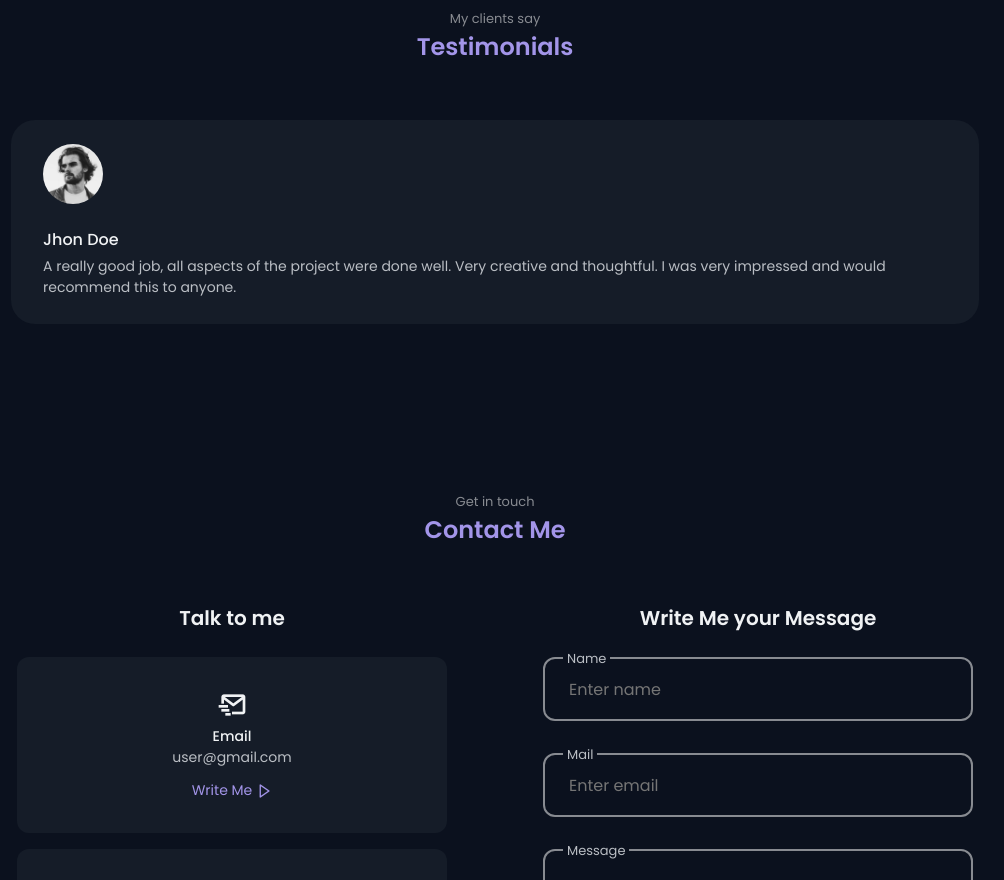
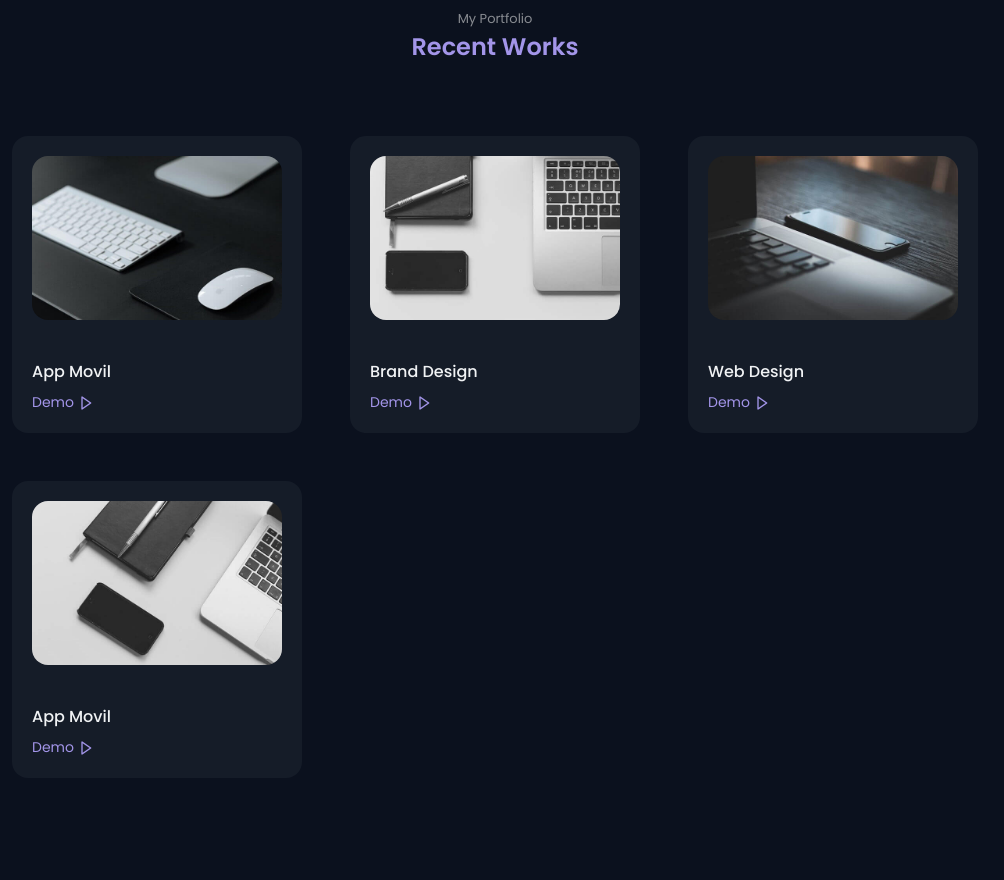
Before and after one commit to iamJ3/Vinit_Portfolio, a plain HTML site: page index.html in a window 1280 px wide. Shown: the part 1920-2800 px from the top of the page, without its empty margins (145-1149 px from the left). Drawn offline with nearby package versions, Linux system fonts and the light colour scheme.

Commit message:
services

```diff
--- a/index.html
+++ b/index.html
@@ -1,69 +1,79 @@
 <!DOCTYPE html>
 <html lang="en">
+
 <head>
     <meta charset="UTF-8">
     <meta name="viewport" content="width=device-width, initial-scale=1.0">
+
     <!--=============== FAVICON ===============-->
     <link rel="apple-touch-icon" sizes="180x180" href="assets/favicons/apple-touch-icon.png">
-        <link
-            rel="icon"
-            type="image/png"
-            sizes="32x32"
-            href="assets/favicons/favicon-32x32.png"
-        >
-        <link
-            rel="icon"
-            type="image/png"
-            sizes="16x16"
-            href="assets/favicons/favicon-16x16.png"
-        >
+    <link rel="icon" type="image/png" sizes="32x32" href="assets/favicons/favicon-32x32.png">
+    <link rel="icon" type="image/png" sizes="16x16" href="assets/favicons/favicon-16x16.png">
     <link rel="manifest" href="assets/favicons/site.webmanifest">
     <link rel="mask-icon" href="assets/favicons/safari-pinned-tab.svg" color="#5bbad5">
     <link rel="shortcut icon" href="assets/favicons/favicon.ico">
     <meta name="msapplication-TileColor" content="#da532c">
     <meta name="msapplication-config" content="assets/favicons/browserconfig.xml">
     <meta name="theme-color" content="#a789d4">
+
     <!--=============== BOXICONS ===============-->
-        <link href="https://unpkg.com/boxicons@2.1.2/css/boxicons.min.css" rel="stylesheet">
+    <link href='https://unpkg.com/boxicons@2.1.2/css/boxicons.min.css' rel='stylesheet'>
+
     <!--=============== SWIPER CSS ===============-->
     <link rel="stylesheet" href="assets/css/swiper-bundle.min.css">
+
     <!--=============== CSS ===============-->
     <link rel="stylesheet" href="assets/css/styles.css">
-        <title> Vinit Kumar</title>
+
+    <title> Hailee's Portfolio </title>
 </head>
+
 <body>
     <!--=============== HEADER ===============-->
     <header class="header" id="header">
         <nav class="nav container">
             <a href="#" class="nav__logo">Vinit Kumar</a>
+
             <div class="nav__menu">
                 <ul class="nav__list">
                     <li class="nav__item ">
                         <a href="#home" class="nav__link">
-                                <i class="bx bx-home"></i>
+                            <i class='bx bx-home'></i>
                         </a>
                     </li>
+
                     <li class="nav__item ">
                         <a href="#about" class="nav__link">
-                                <i class="bx bx-user"></i>
+                            <i class='bx bx-user'></i>
                         </a>
                     </li>
+
+                    <li class="nav__item">
+                        <a href="#skills" class="nav__link">
+                            <i class='bx bx-book'></i>
+                        </a>
+                    </li>
+
                     <li class="nav__item">
                         <a href="#work" class="nav__link">
-                                <i class="bx bx-briefcase-alt-2"></i>
+                            <i class='bx bx-briefcase-alt-2'></i>
                         </a>
                     </li>
+
                     <li class="nav__item">
                         <a href="#contact" class="nav__link">
-                                <i class="bx bx-message-square-dots"></i>
+                            <i class='bx bx-message-square-dots'></i>
                         </a>
                     </li>
                 </ul>
             </div>
+
             <!--=============== theme change button ===============-->
-                <i class="bx bx-moon change-theme change-theme-button" id="theme-button"></i>
+            <i class='bx bx-moon change-theme change-theme-button' id="theme-button"></i>
+
         </nav>
     </header>
+
     <!--=============== MAIN ===============-->
     <main class="main">
         <!--=============== HOME ===============-->
@@ -80,9 +90,11 @@
                             <a href="#about" class="button">About</a>
                         </div>
                     </div>
+
                 <div class="home__handle">
-                        <img src="assets/img/vinit.png" alt="" class="home__img">
+                    <img src="assets/img/vinit_3.png" alt="" class="home__img">
                 </div>
+
                 <div class="home__social">
                         <a href="https://www.linkedin.com/in/vinit-kumar-609923346 " target="_blank" class="home__social-link">
                             <i class="bx bxl-linkedin"></i>
@@ -94,12 +106,14 @@
                             <i class="bx bxl-facebook"></i>
                         </a>
                     </div>
+
                 <a href="#about" class="home__scroll">
-                        <i class="bx bx-mouse home__scroll-icon"></i>
+                    <i class='bx bx-mouse home__scroll-icon'></i>
                     <span class="home__scroll-name">Scroll Down</span>
                 </a>
             </div>
         </section>
+
         <!--=============== ABOUT ===============-->
          <section class="about section" id="about">
                 <span class="section__subtitle">My Intro</span>
@@ -131,7 +145,10 @@
                     </div>
                 </div>
             </section>
-            <!-- =============== SERVICES =============== -->
+
+
+
+        <!--=============== SERVICES ===============-->
          <section class="services section">
                 <span class="section__subtitle">My Services</span>
                 <h2 class="section__title">What I Offer</h2>
@@ -293,31 +310,89 @@
                 </div>
             </section>
 
+        <!--=============== WORK ===============-->
+        <section class="work section" id="work">
+            <span class="section__subtitle">My Portfolio</span>
+            <h2 class="section__title">Recent Works</h2>
+
+
+
+            <div class="work__container container grid">
+
+
+                <div class="work__card mix movil">
+                    <img src="assets/img/work2.jpg" alt="" class="work__img">
+
+                    <h3 class="work__title">App Movil</h3>
+
+                    <a href="#" class="work__button">
+                        Demo <i class='bx bx-right-arrow work__icon'></i>
+                    </a>
+                </div>
+
+                <div class="work__card mix design">
+                    <img src="assets/img/work3.jpg" alt="" class="work__img">
+
+                    <h3 class="work__title">Brand Design</h3>
+
+                    <a href="#" class="work__button">
+                        Demo <i class='bx bx-right-arrow work__icon'></i>
+                    </a>
+                </div>
+
+                <div class="work__card mix web">
+                    <img src="assets/img/work4.jpg" alt="" class="work__img">
+
+                    <h3 class="work__title">Web Design</h3>
+
+                    <a href="#" class="work__button">
+                        Demo <i class='bx bx-right-arrow work__icon'></i>
+                    </a>
+                </div>
+
+                <div class="work__card mix movil">
+                    <img src="assets/img/work5.jpg" alt="" class="work__img">
+
+                    <h3 class="work__title">App Movil</h3>
+
+                    <a href="#" class="work__button">
+                        Demo <i class='bx bx-right-arrow work__icon'></i>
+                    </a>
+                </div>
+
+            </div>
         </section>
+
         <!--=============== TESTIMONIALS ===============-->
-        <section href="testimonial" class="testimonial section">
+        <section class="testimonial section">
             <span class="section__subtitle">My clients say</span>
             <h2 class="section__title">Testimonials</h2>
+
             <div class="testimonial__container container swiper">
                 <div class="swiper-wrapper">
                     <div class="testimonial__card swiper-slide">
                         <img src="assets/img/testimonial1.png" alt="" class="testimonial__img">
+
                         <h3 class="testimonial__name">Jhon Doe</h3>
                         <p class="testimonial__description">
                             A really good job, all aspects of the project were done well.
                             Very creative and thoughtful. I was very impressed and would recommend this to anyone.
                         </p>
                     </div>
+
                     <div class="testimonial__card swiper-slide">
                         <img src="assets/img/testimonial2.png" alt="" class="testimonial__img">
+
                         <h3 class="testimonial__name">Ada Hill</h3>
                         <p class="testimonial__description">
                             A really good job, all aspects of the project were done well.
                             Very creative and thoughtful. I was very impressed and would recommend this to anyone.
                         </p>
                     </div>
+
                     <div class="testimonial__card swiper-slide">
                         <img src="assets/img/testimonial3.png" alt="" class="testimonial__img">
+
                         <h3 class="testimonial__name">Jessica Park</h3>
                         <p class="testimonial__description">
                             A really good job, all aspects of the project were done well.
@@ -327,7 +402,9 @@
                 </div>
                 <div class="swiper-pagination"></div>
             </div>
+
         </section>
+
         <!--=============== CONTACT ===============-->
           <section class="contact section" id="contact">
             <sapn class="section__subtitle">Get in touch</sapn>
@@ -394,6 +471,7 @@
                 </div>
             </section>
     </main>
+
     <!--=============== FOOTER ===============-->
        <footer class="footer">
             <div class="footer__container container">
@@ -448,14 +526,20 @@
 
             </div>
         </footer>
+
     <!--=============== SCROLLREVEAL ===============-->
+
     <!-- <script src="assets/js/scrollreveal.min.js"></script> -->
     <script src="https://unpkg.com/scrollreveal/dist/scrollreveal.min.js"></script>
+
     <!--=============== SWIPER JS ===============-->
     <script src="assets/js/swiper-bundle.min.js"></script>
+
     <!--=============== MIXITUP FILTER ===============-->
     <script src="assets/js/mixitup.min.js"></script>
+
     <!--=============== MAIN JS ===============-->
     <script src="assets/js/main.js"></script>
 </body>
+
 </html>
```
Also changed, not shown: assets/img/vinit_3.png (added), preview/hailee-dark.png (deleted), preview/hailee-light.png (deleted), 2 other files. Lines whose indentation alone changed are shown as unchanged.
